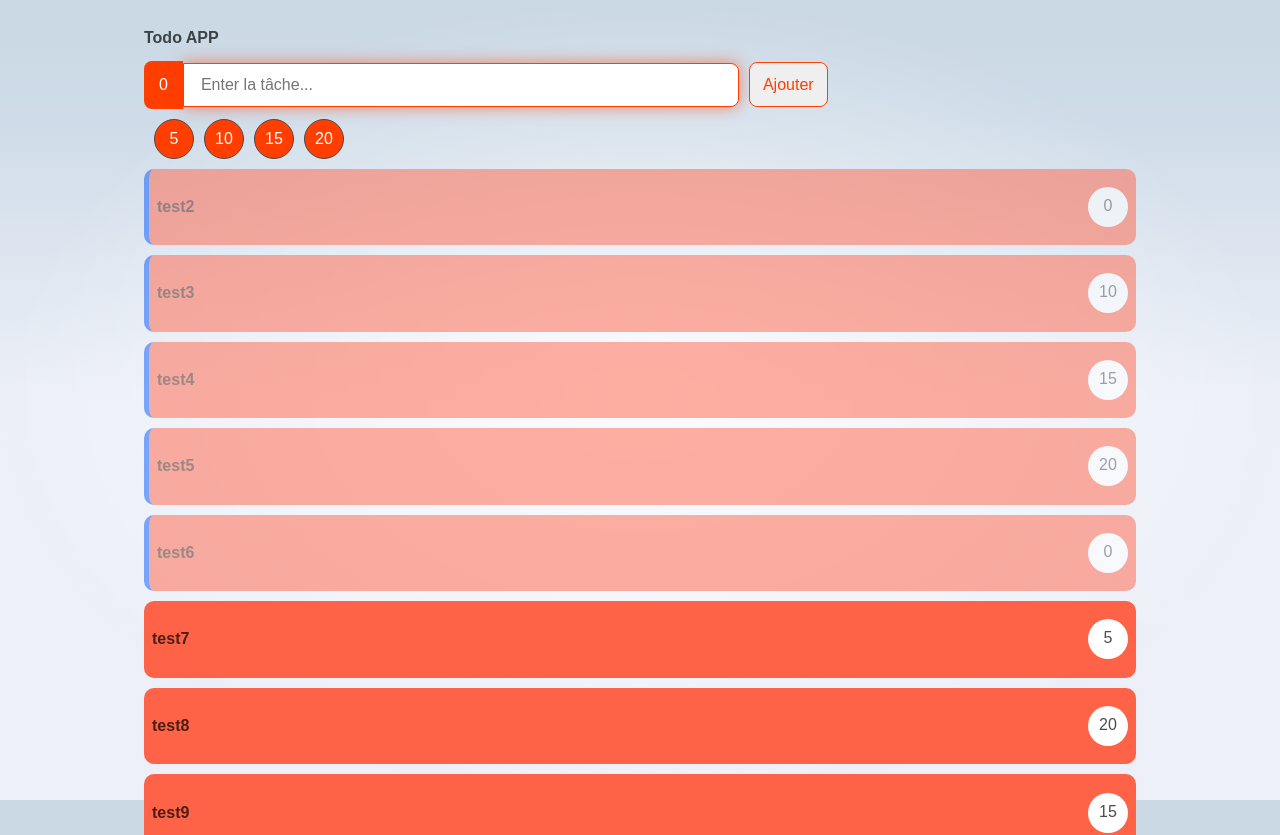
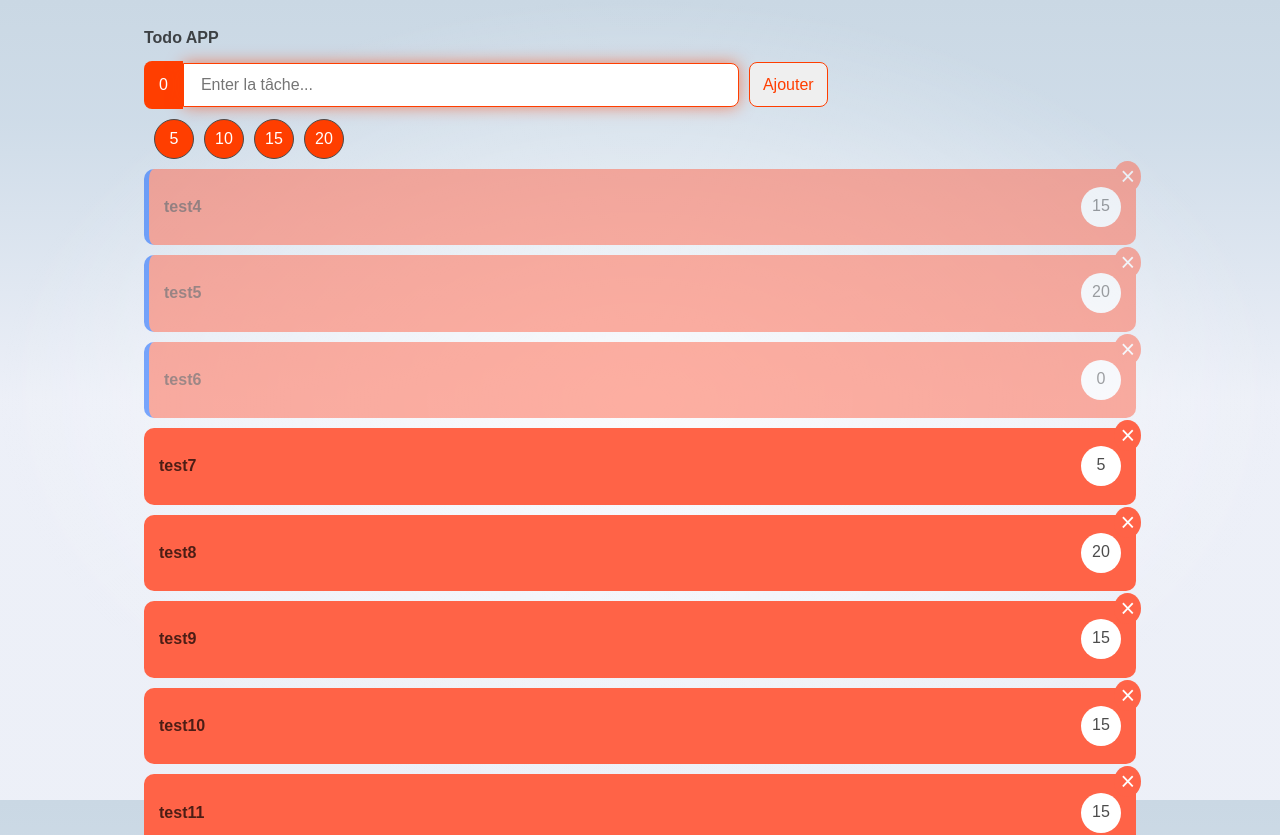
Before and after one commit to francis-tg/todo-app-svelte, a SvelteKit app: page / in a window 1280 px wide. Shown: the top 835 px of the page. Built offline with nearby package versions, Linux system fonts and the light colour scheme; data requests are answered from the project's data file.

Commit message:
add remove

```diff
--- a/db.json
+++ b/db.json
@@ -1,19 +1,5 @@
 {
   "todos": [
-    {
-      "title": "test2",
-      "userId": 1,
-      "completed": true,
-      "rate": 0,
-      "id": 2
-    },
-    {
-      "title": "test3",
-      "userId": 1,
-      "completed": true,
-      "rate": 10,
-      "id": 3
-    },
     {
       "title": "test4",
       "userId": 1,
--- a/src/components/todoList.svelte
+++ b/src/components/todoList.svelte
@@ -32,6 +32,15 @@
 				console.error('Erreur lors de la requête:', error);
 			});
 	}
+    function removeTodo(id:number){
+        fetchApi('DELETE', `${API_URL}/todos/${id}`, {})
+			.then((getdata) => {
+				//Todos.set(getdata)
+			})
+			.catch((error) => {
+				console.error('Erreur lors de la requête:', error);
+			});
+    }
 </script>
 
 <div class="container">
@@ -41,6 +50,9 @@
 			class={'todo ' + (todo.completed ? 'complete' : '')}
 			on:dblclick={() => setComplete(todo)}
 		>
+        <button class="remove-btn" on:click={()=>removeTodo(todo.id)}>
+            &times;
+        </button>
 			<h4 class="title">{todo.title}</h4>
 			<div class="rate">
 				{todo.rate ?? 0}
@@ -52,8 +64,9 @@
 <style lang="scss">
 	.container {
 		.todo {
+            position: relative;
 			background: tomato;
-			padding: 8px;
+			padding: 8px 15px;
 			margin-bottom: 10px;
 			border-radius: 10px;
 			display: flex;
@@ -64,6 +77,17 @@
                 opacity: .5;
 				border-left: 5px solid #0059ff;
 			}
+            .remove-btn{
+                position: absolute;
+                top: -8px;
+                right: -5px;
+                border: none;
+                background-color: tomato;
+                color: white;
+                border-radius: 50%;
+                font-size:25px;
+                cursor: pointer;
+            }
 			.rate {
 				background-color: white;
 				padding: 10px;
```
